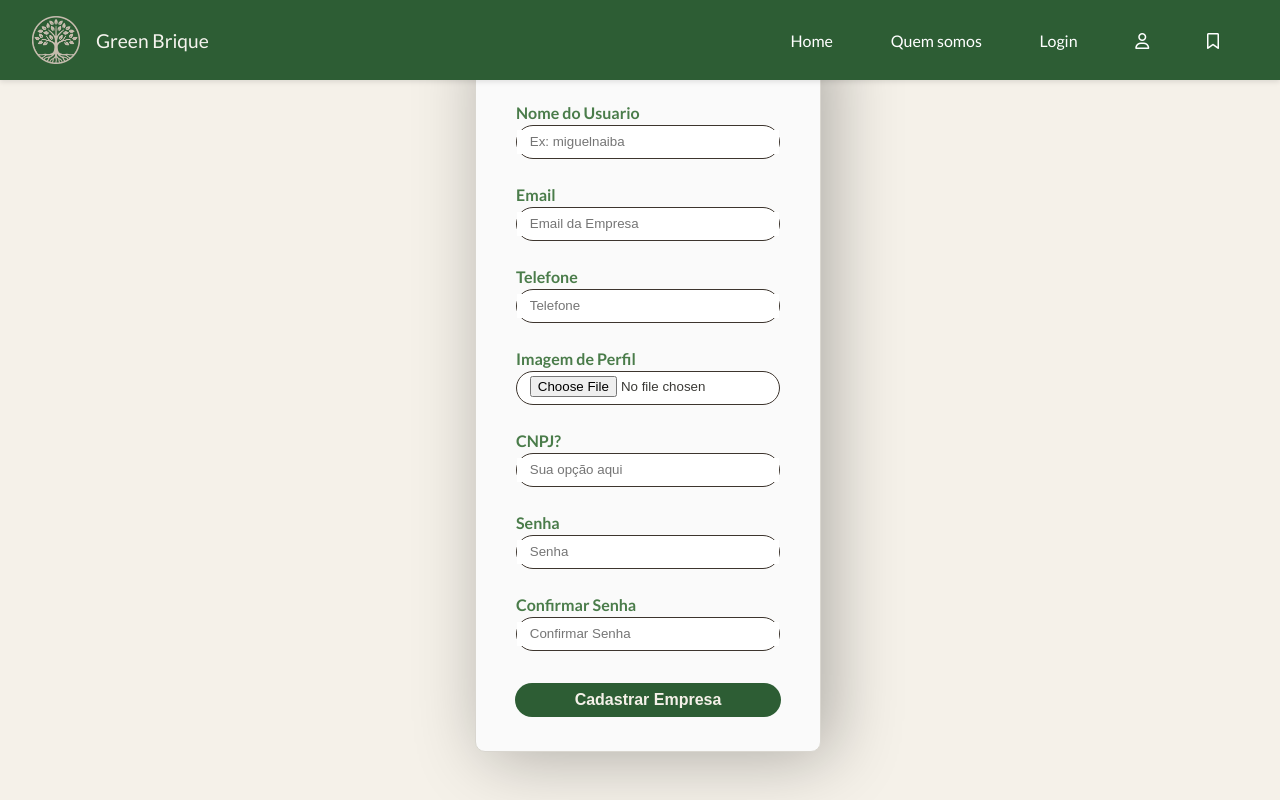
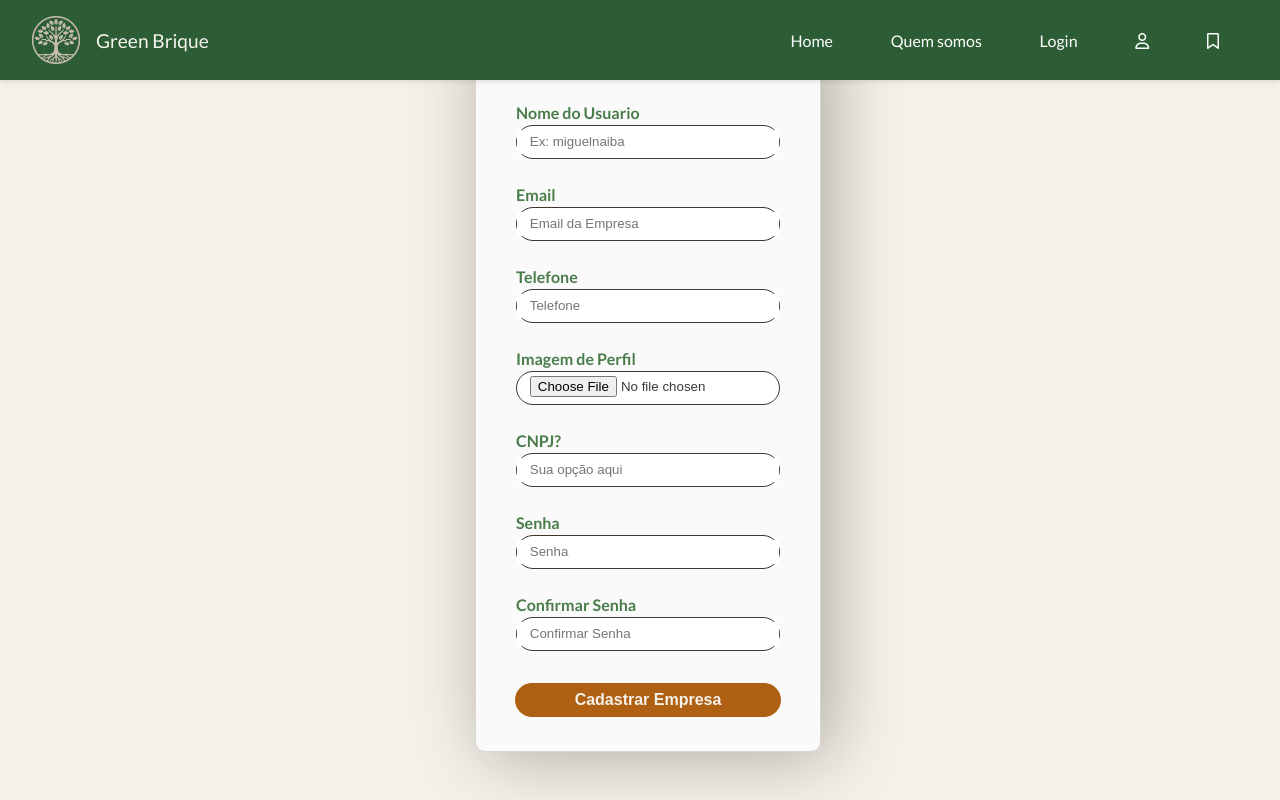
Before and after one commit to lbarbosac/green-brique, a PHP site: page /cadastro-empresa.php in a window 1280 px wide, with the pointer over the restyled element. Run offline with PHP 8.4, Linux system fonts and the light colour scheme.

Commit message:
Update login-empresa.css

```diff
--- a/src/assets/css/login-empresa.css
+++ b/src/assets/css/login-empresa.css
@@ -94,6 +94,7 @@ input::placeholder{
 }
 label{
     color: var(--verde-medio);
+
     font-style: normal;
     line-height: normal;
     margin-bottom: 3px;
@@ -116,7 +117,7 @@ button{
     cursor: pointer;
 }
 button:hover {
-    background-color: var(--verde-escuro);
+    background-color: #af6012;
     transform: translateY(-2px);
 }
 #link-cad{
```
